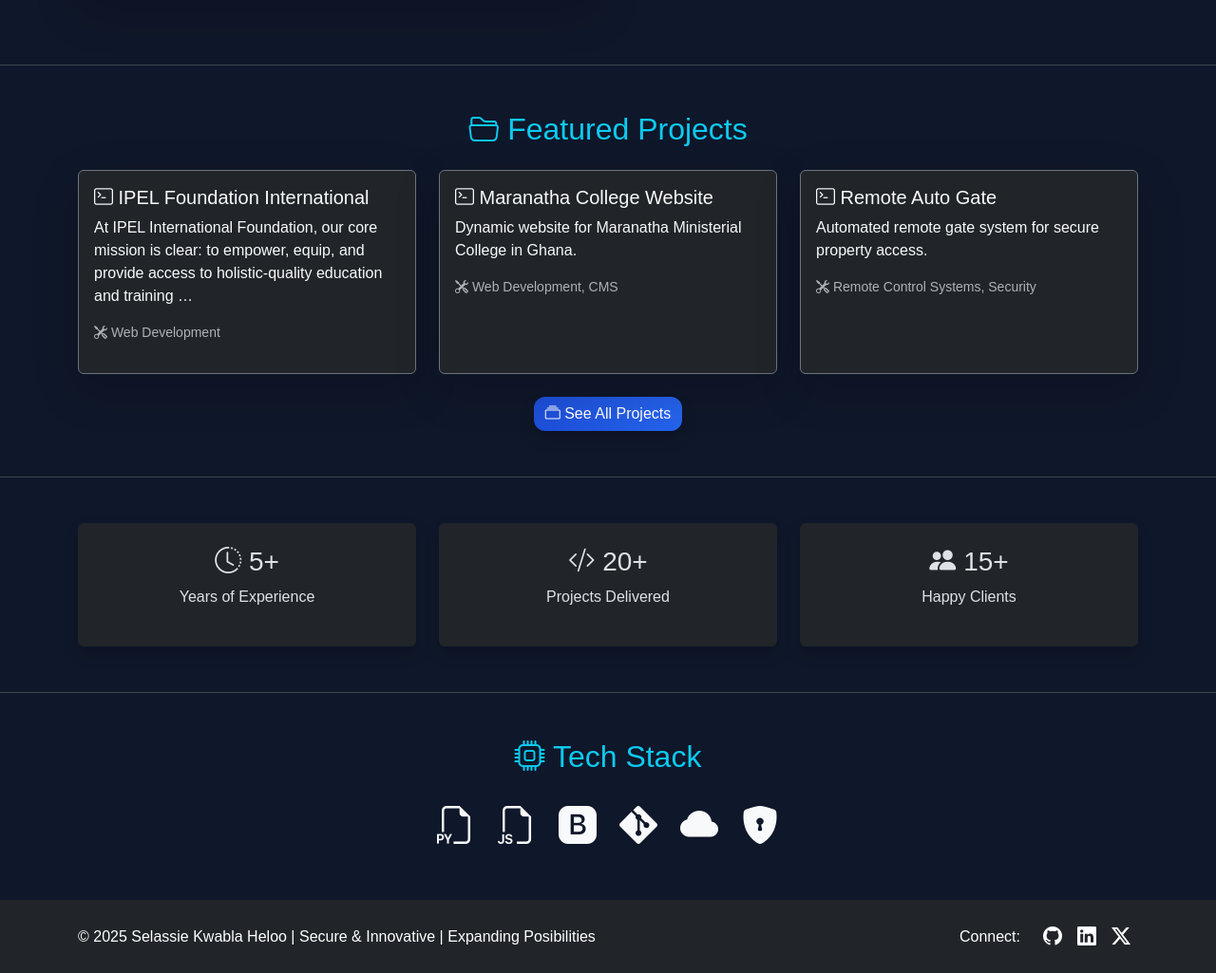
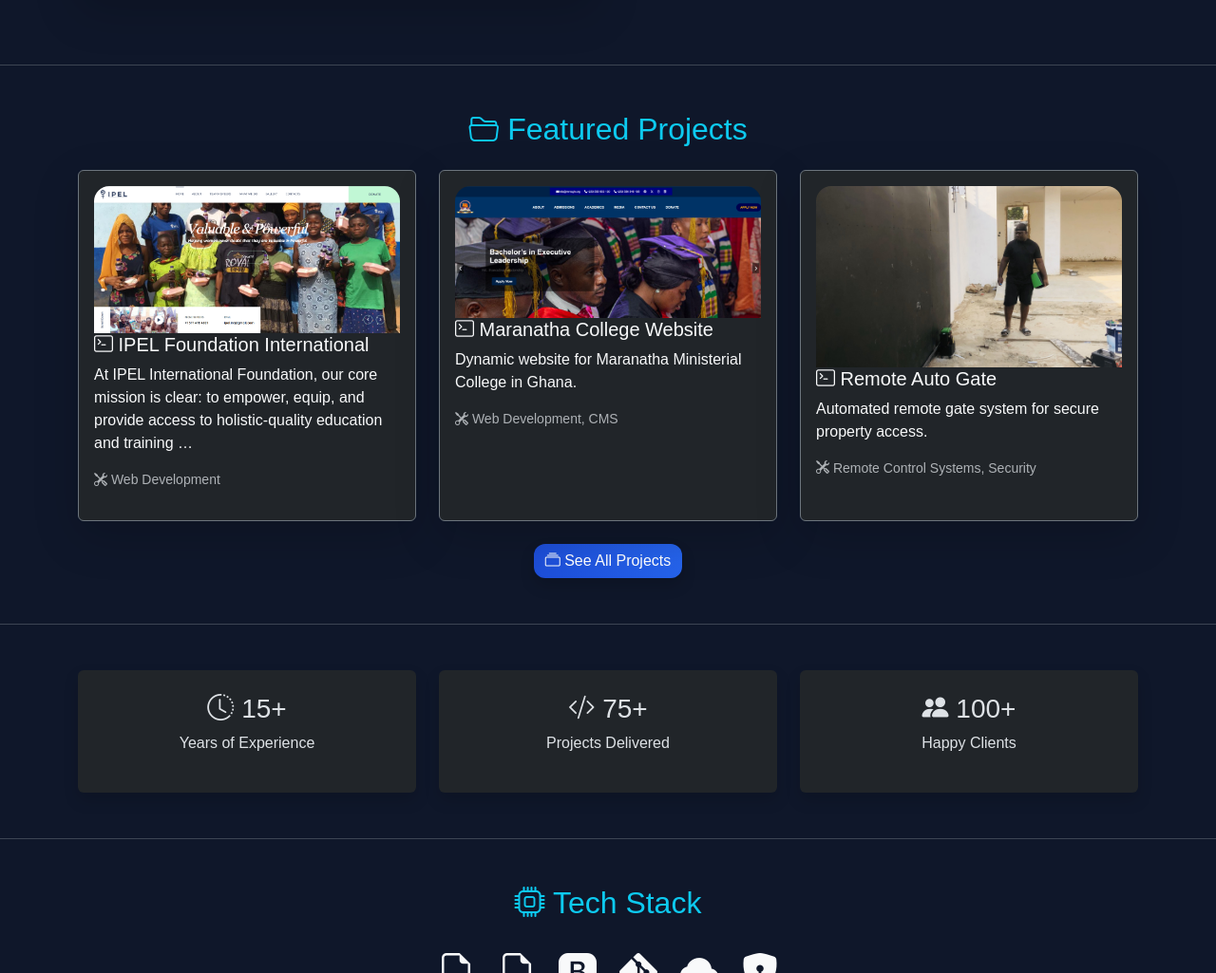
Before and after one commit to helooselassie/selassie_portfolio, a Django app: page / in a window 1280 px wide. Shown: the part 1549-2574 px from the top of the page at 95% size. Run offline with Django 5.2, Linux system fonts and the light colour scheme; data comes from the database, SQL or seed files in the repository.

Commit message:
Third commit

```diff
--- a/core/templates/core/home.html
+++ b/core/templates/core/home.html
@@ -155,6 +155,11 @@
     <div class="col-md-4">
       <div class="card bg-dark text-light shadow-lg h-100 border border-secondary project-card hover-glow">
         <div class="card-body">
+          {% if p.image %}
+                <img src="{{ p.image.url }}" class="card-img-top rounded-top-4" alt="{{ p.name }}">
+              {% else %}
+                <img src="{% static 'images/default_project.png' %}" class="card-img-top rounded-top-4" alt="{{ p.name }}">
+              {% endif %}
           <h5 class="card-title text-accent"><i class="bi bi-terminal"></i> {{ p.name }}</h5>
           <p class="card-text">{{ p.description|truncatewords:20 }}</p>
           <p class="small text-muted"><i class="bi bi-tools"></i> {{ p.technologies }}</p>
@@ -185,19 +190,19 @@
   <div class="row g-4">
     <div class="col-md-4">
       <div class="card bg-dark shadow h-100 p-4 border-0 hover-glow">
-        <h3 class="text-accent"><i class="bi bi-clock-history"></i> 5+</h3>
+        <h3 class="text-accent"><i class="bi bi-clock-history"></i> 15+</h3>
         <p>Years of Experience</p>
       </div>
     </div>
     <div class="col-md-4">
       <div class="card bg-dark shadow h-100 p-4 border-0 hover-glow">
-        <h3 class="text-accent"><i class="bi bi-code-slash"></i> 20+</h3>
+        <h3 class="text-accent"><i class="bi bi-code-slash"></i> 75+</h3>
         <p>Projects Delivered</p>
       </div>
     </div>
     <div class="col-md-4">
       <div class="card bg-dark shadow h-100 p-4 border-0 hover-glow">
-        <h3 class="text-accent"><i class="bi bi-people-fill"></i> 15+</h3>
+        <h3 class="text-accent"><i class="bi bi-people-fill"></i> 100+</h3>
         <p>Happy Clients</p>
       </div>
     </div>
```
Also changed, not shown: 4 other files.
